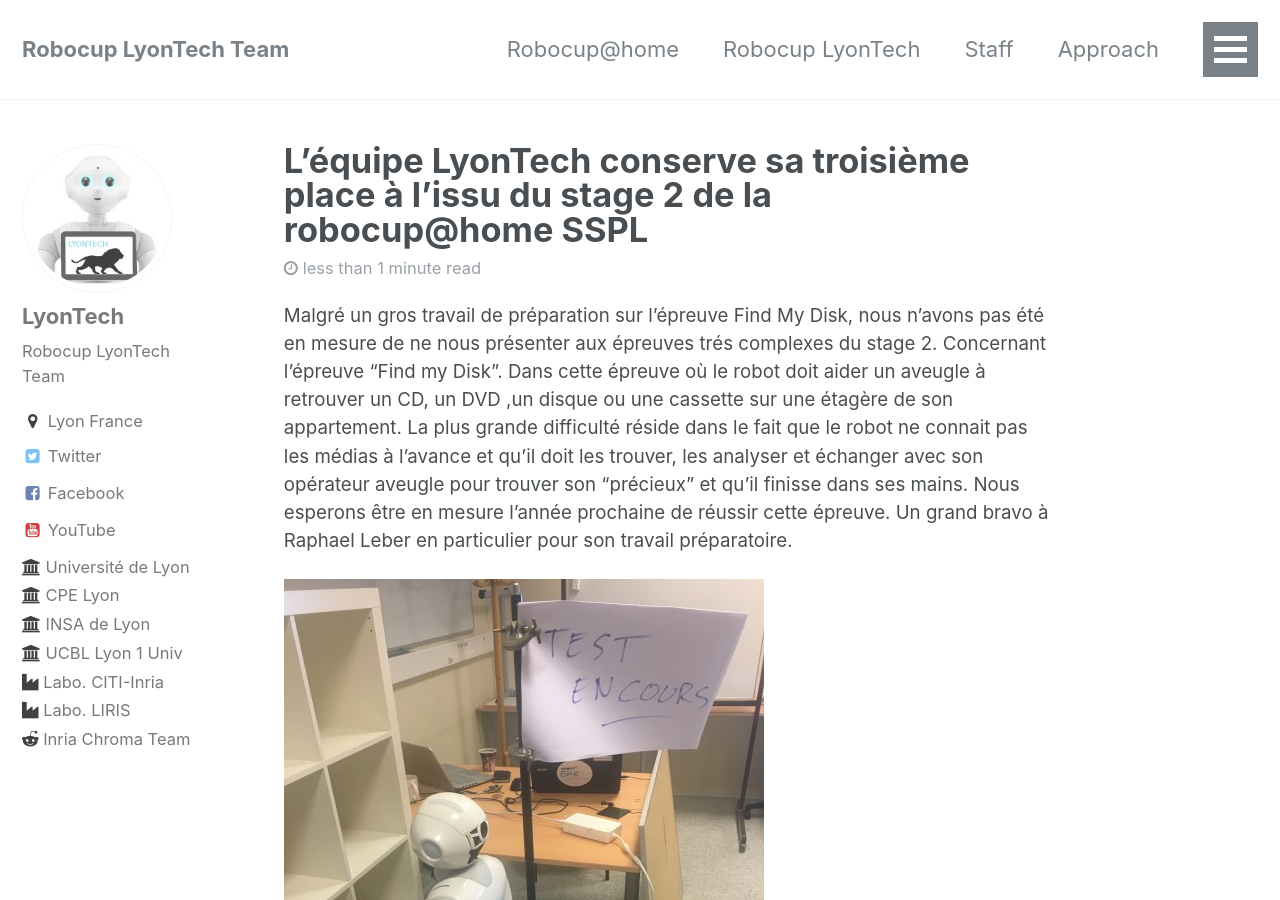
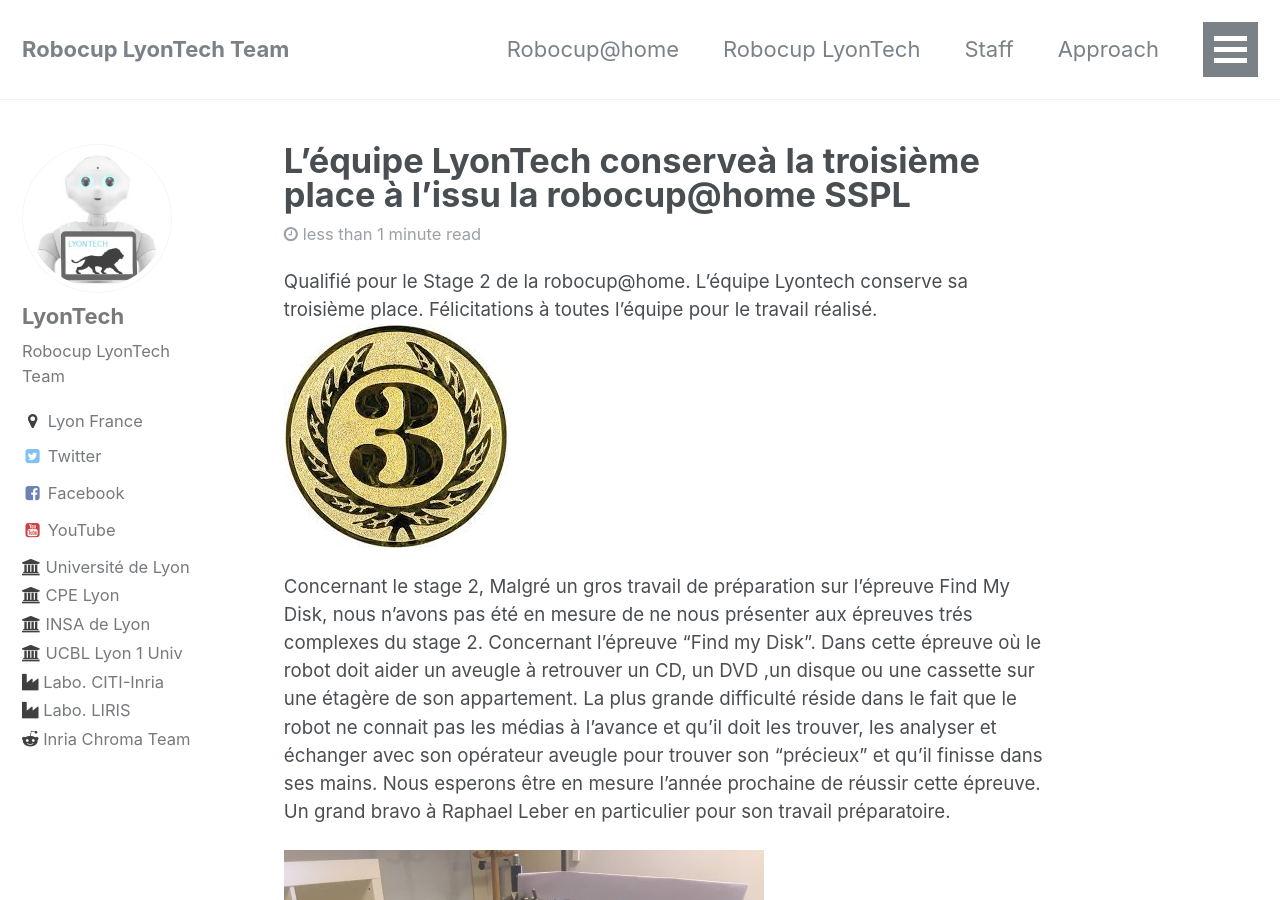
Before and after one commit to Robocup-Lyontech/Robocup-Lyontech.github.io, a Jekyll site: the page built from _posts/2019-07-06-Jour3.md, in a window 1280 px wide and 900 px high. Built offline with Jekyll 4.4.1, drawn with Linux system fonts in a browser that asks for light colours.

Commit message:
Update 2019-07-06-Jour3.md

```diff
--- a/_posts/2019-07-06-Jour3.md
+++ b/_posts/2019-07-06-Jour3.md
@@ -1,5 +1,5 @@
 ---
-title: " L'équipe LyonTech conserve sa troisième place à l'issu du stage 2 de la robocup@home SSPL "
+title: " L'équipe LyonTech conserveà la troisième place à l'issu la robocup@home SSPL "
 categories:
   - Sydney
 tags:
@@ -8,8 +8,10 @@
 thumbnail: /assets/images/sydney2019/robot_carree_s.jpg
 
 ---
+Qualifié pour le Stage 2 de la robocup@home. L'équipe Lyontech conserve sa troisième place. Félicitations à toutes l'équipe pour le travail réalisé.
+![team](/assets/images/sydney2019/3eme.jpeg)
 
-Malgré un gros travail de préparation sur l'épreuve Find My Disk, nous n'avons pas été en mesure de ne nous présenter aux épreuves trés complexes du stage 2.
+Concernant le stage 2, Malgré un gros travail de préparation sur l'épreuve Find My Disk, nous n'avons pas été en mesure de ne nous présenter aux épreuves trés complexes du stage 2.
 Concernant l'épreuve "Find my Disk".
 Dans cette épreuve où le robot doit aider un aveugle à retrouver un CD, un DVD  ,un disque ou une cassette sur une étagère de son appartement. La plus grande difficulté réside dans le fait que le robot ne connait pas les médias à l'avance et qu'il doit les trouver, les analyser et échanger avec son opérateur aveugle pour trouver son "précieux" et qu'il finisse dans ses mains.
 Nous esperons être en mesure l'année prochaine de réussir cette épreuve. Un grand bravo à Raphael Leber en particulier pour son travail préparatoire.
```
